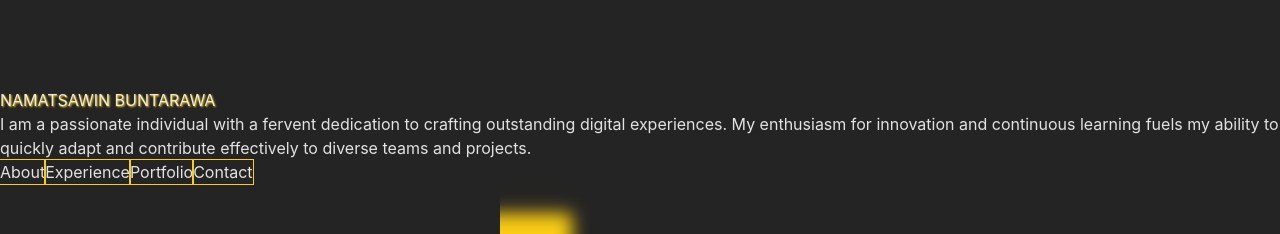
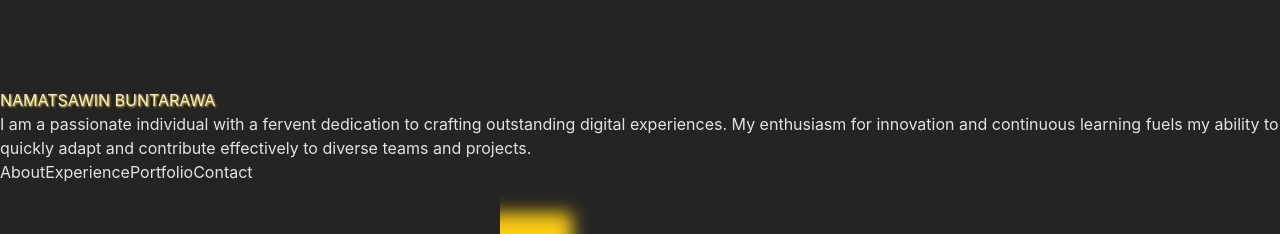
Before and after one commit to namatsawin/namatsawin.github.io, a React (Vite) app: page / in a window 1280 px wide. Shown: the top 234 px of the page. Built offline with nearby package versions, Linux system fonts and the light colour scheme.

Commit message:
improve welcome page

```diff
--- a/src/App.tsx
+++ b/src/App.tsx
@@ -1,6 +1,6 @@
 import { motion } from "framer-motion"
 
-import ButtonCube from './components/Button'
+import Button from './components/Button'
 import GlowWrapper from './components/GlowWrapper'
 import HumanImage from './assets/images/human.webp'
 import FallingStar from "./components/FallingStar"
@@ -11,9 +11,9 @@ function App() {
   const [aboutModal, setAboutModal] = useState(false)
 
   return (
-    <motion.div className="my-auto mx-10 rounded-xl max-w-[1366px] h-full">
+    <motion.div className="pt-20 pb-5 px-10 rounded-xl max-w-[1366px] h-full">
       <motion.div
-        className="flex flex-col gap-10 p-0 md:p-10 relative"
+        className="flex flex-col gap-10 relative mt-10"
         initial={{
           opacity: 0,
           y: -25,
@@ -32,29 +32,29 @@ function App() {
       >
 
        <GlowWrapper>
-          <h1 className="w-fit p-0 text-yellow-500 text-3xl font-bold text-center md:text-left" style={{ textShadow: '1px 1px 2px #facc15'}}>
+          <h1 className="p-0 text-yellow-500 text-3xl font-bold text-center md:text-left" style={{ textShadow: '1px 1px 2px #facc15'}}>
             NAMATSAWIN BUNTARAWA
           </h1>
        </GlowWrapper>
 
 
-        <div className="text-center md:max-w-[70%] md:text-left">
-        I am a passionate individual with a fervent dedication to crafting outstanding digital experiences. My enthusiasm for innovation and continuous learning fuels my ability to quickly adapt and contribute effectively to diverse teams and projects.
-        </div>
+        <p className="text-center md:max-w-[70%] md:text-left text-yellow-100">
+          I am a passionate individual with a fervent dedication to crafting outstanding digital experiences. My enthusiasm for innovation and continuous learning fuels my ability to quickly adapt and contribute effectively to diverse teams and projects.
+        </p>
 
-        <div className="grid md:flex gap-5 py-10">
-          <ButtonCube onClick={() => setAboutModal(!aboutModal)}>
+        <div className="grid sm:flex gap-6 py-10">
+          <Button onClick={() => setAboutModal(!aboutModal)}>
             About
-          </ButtonCube>
-          <ButtonCube>
+          </Button>
+          <Button>
             Experience
-          </ButtonCube>
-          <ButtonCube>
+          </Button>
+          <Button>
             Portfolio
-          </ButtonCube>
-          <ButtonCube>
+          </Button>
+          <Button>
             Contact
-          </ButtonCube>
+          </Button>
         </div>
 
         <motion.img
--- a/src/components/Button.tsx
+++ b/src/components/Button.tsx
@@ -1,4 +1,5 @@
 import React from "react";
+import { motion } from 'framer-motion'
 
 interface Props extends React.PropsWithChildren {
     onClick?: React.MouseEventHandler<HTMLButtonElement>
@@ -6,13 +7,17 @@ interface Props extends React.PropsWithChildren {
 
 export function Button({ children, onClick }: Props) {
     return (
-        <button
-            className="py-4 px-8 rounded-3xl shadow-md shadow-yellow-500 text-yellow-500"
-            style={{ boxShadow: '0 0 0 1px #facc15'}}
+        <motion.button
+            className="py-3 px-8 font-bold text-yellow-100 border border-yellow-100"
             onClick={onClick}
+            whileHover={{
+                scale: 1.1,
+                borderColor: '#eab308',
+                color: '#eab308'
+            }}
         >
             {children}
-        </button>
+        </motion.button>
 
     )
 }
--- a/src/components/GlowWrapper.tsx
+++ b/src/components/GlowWrapper.tsx
@@ -9,7 +9,7 @@ const GlowWrapper = ({ colors, children }: Props) => {
 
     return (
         <motion.div
-        className="relative rounded-lg shadow-none w-fit"
+            className="relative rounded-lg shadow-none w-fit"
         >
             <motion.div
                 className="absolute rounded-lg shadow-lg top-[15px] left-0 right-0 h-[80%] w-full md:h-[50%] blur-lg mx-auto"
--- a/src/components/Slider.tsx
+++ b/src/components/Slider.tsx
@@ -16,7 +16,7 @@ export function Slider({ slides }: Props) {
                     x: ['-100%', '0%'],
                     transition: {
                         ease: 'linear',
-                        duration: 10,
+                        duration: 20,
                         repeat: Infinity,
                     }
                 }}
--- a/src/styles/index.scss
+++ b/src/styles/index.scss
@@ -9,8 +9,9 @@
 }
 
 :root {
-  display: grid;
-  place-content: center;
+  display: flex;
+  justify-content: center;
+  align-items: center;
   width: 100%;
   height: 100%;
   font-family: Inter, system-ui, Avenir, Helvetica, Arial, sans-serif;
```
